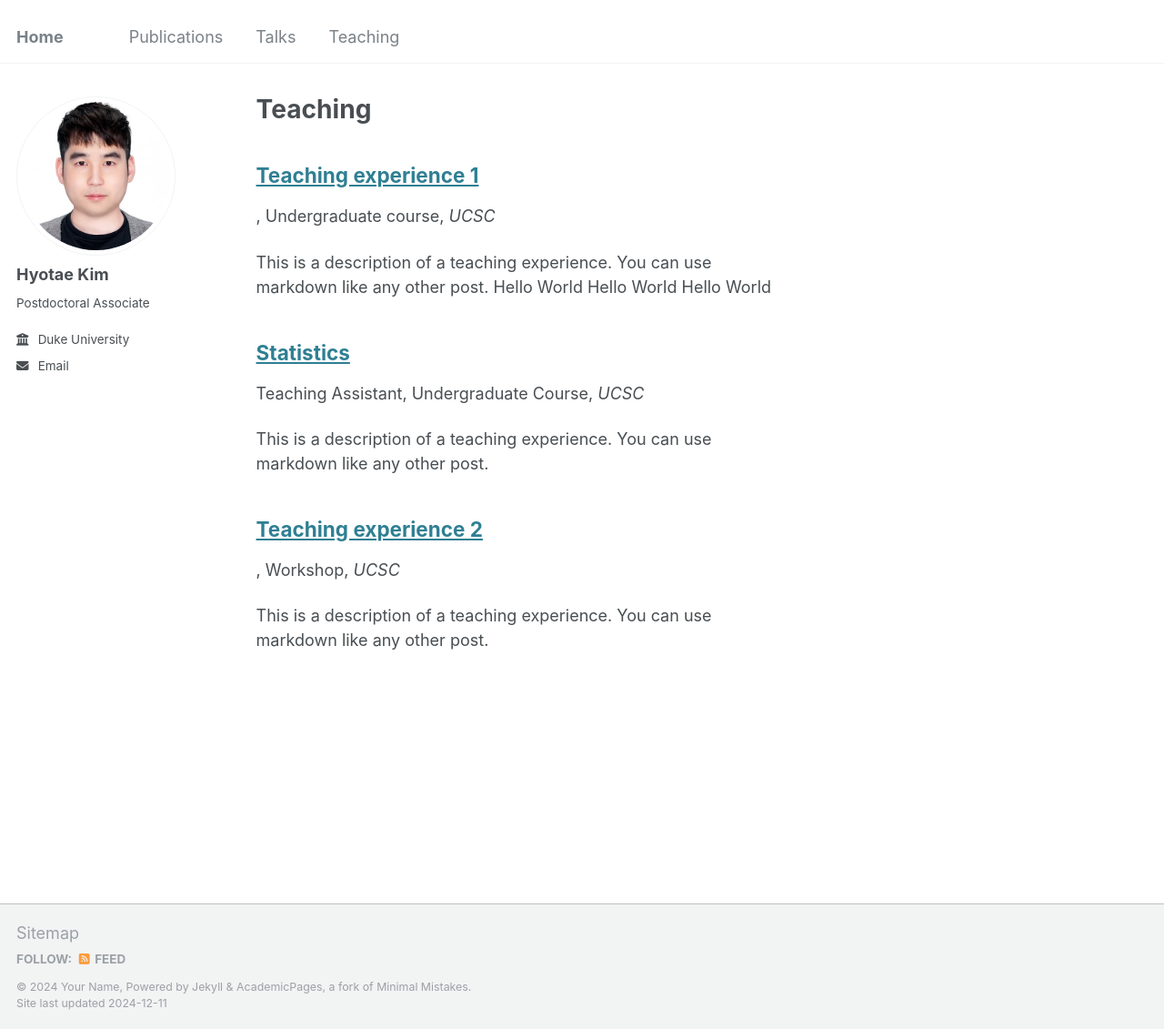
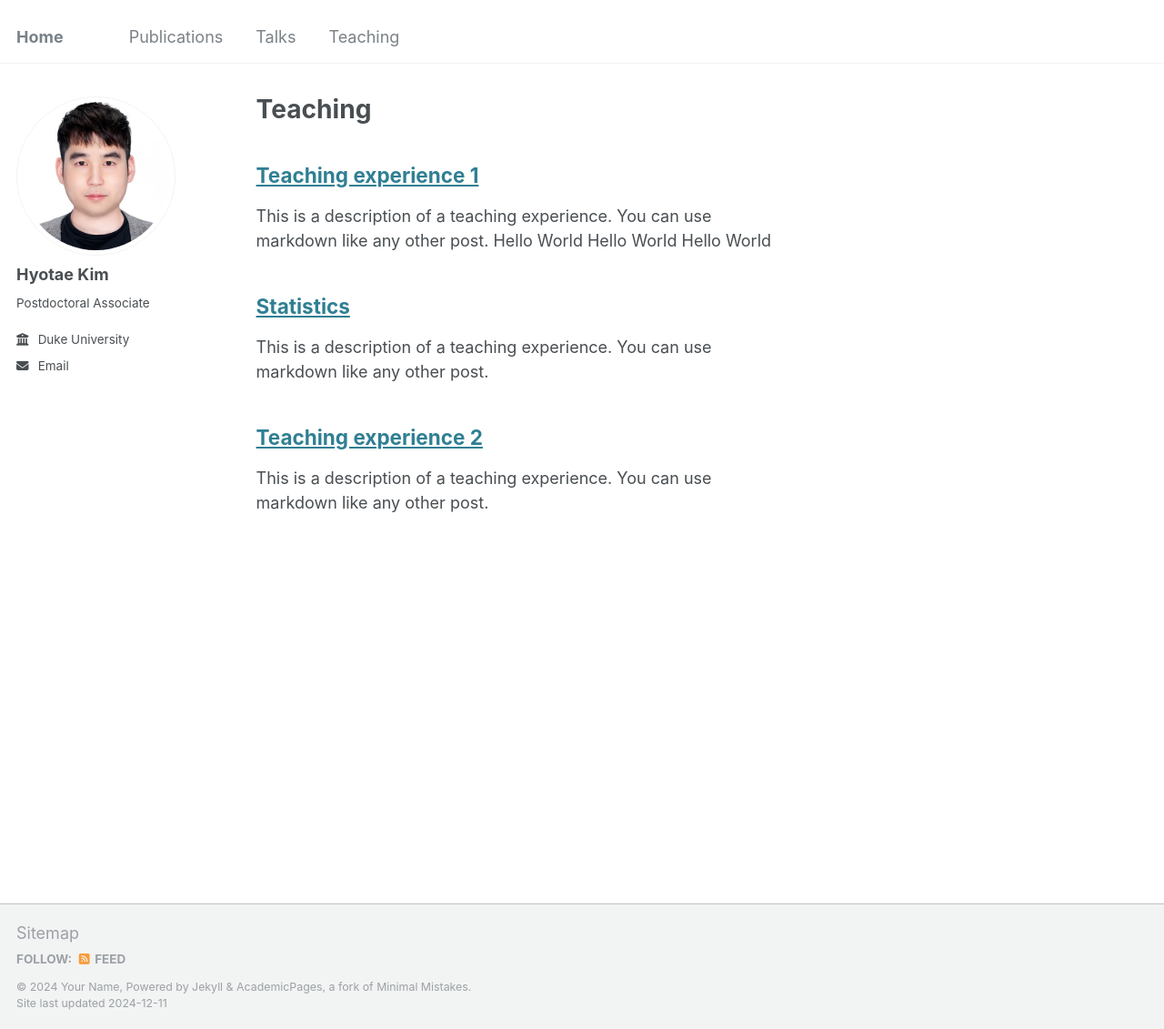
Before and after one commit to HyotaeKim/HyotaeKim.github.io, a Jekyll site: the page built from _pages/teaching.html, in a window 1280 px wide and 1131 px high. Shown: the whole window at 91% size. Built offline with Jekyll 4.4.1, drawn with Linux system fonts in a browser that asks for light colours.

Commit message:
Update archive-single.html

```diff
--- a/_includes/archive-single.html
+++ b/_includes/archive-single.html
@@ -39,7 +39,7 @@
     {% endif %}
 
         {% if post.collection == 'teaching' %}
-          <p> {{ post.role }}, {{ post.type }}, <i>{{ 'UCSC' }}</i> </p>
+          <!--<p> {{ post.role }}, {{ post.type }}, <i>{{ 'UCSC' }}</i> </p>-->
         {% elsif post.collection == 'publications' %}
           <p>Published in <i>{{ post.venue }}</i>, {{ post.date | default: "1900-01-01" | date: "%Y" }} </p>
         {% elsif post.date %}
```
